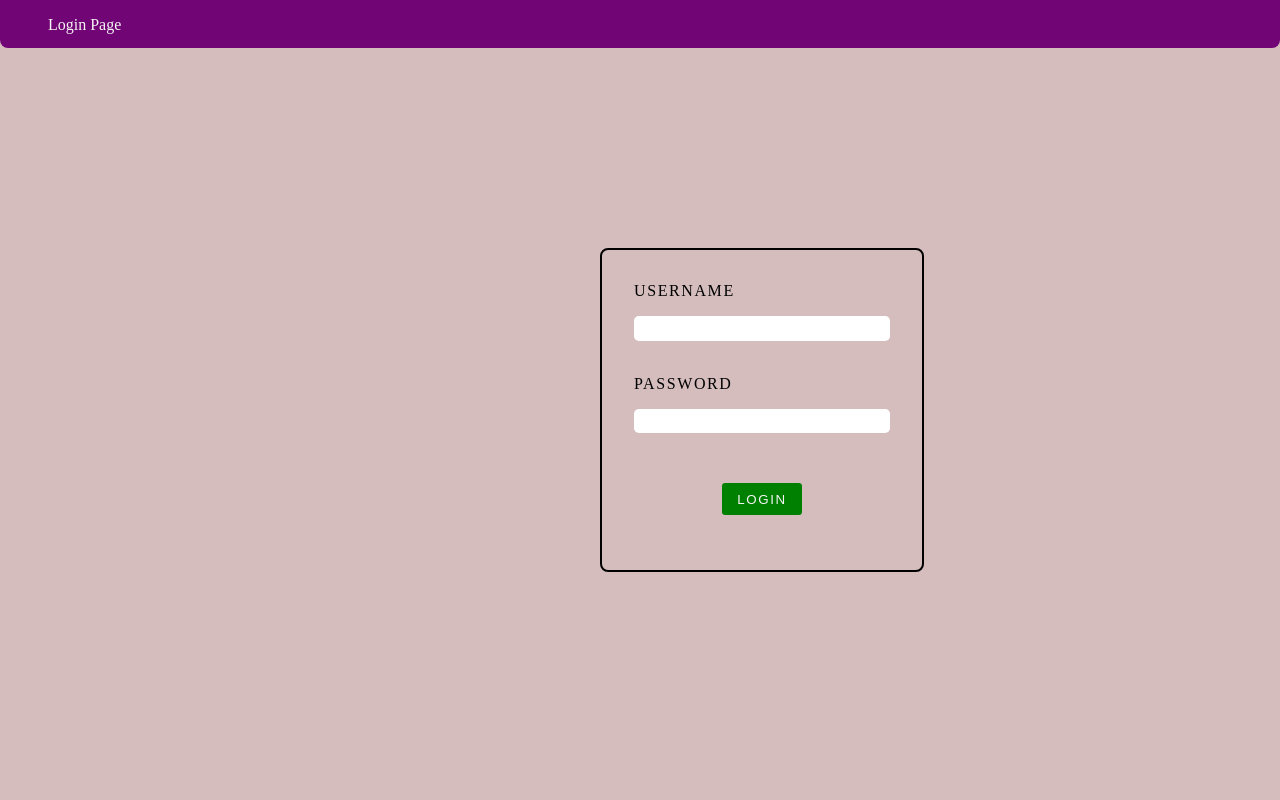
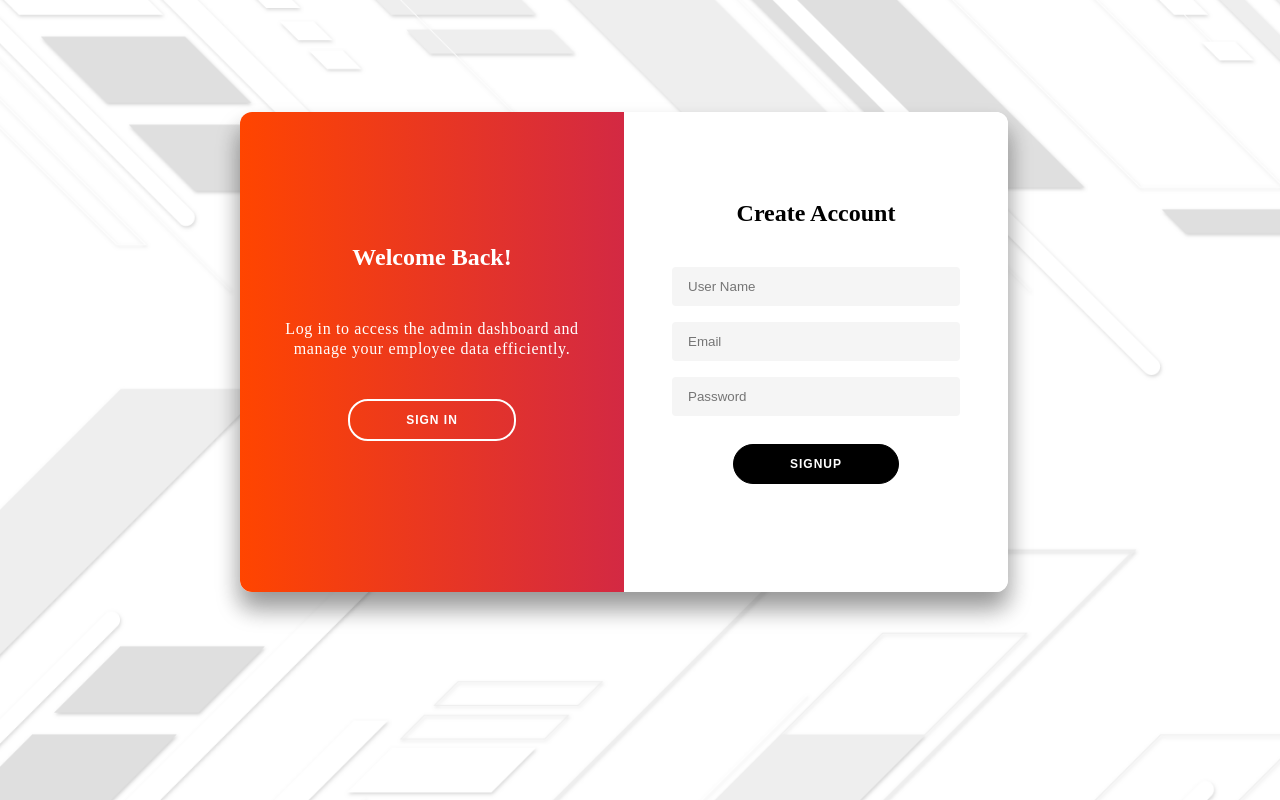
Before and after one commit to vishnu563/admin_login, a React (Create React App) app: page / in a window 1280 px wide. Built offline with nearby package versions, Linux system fonts and the light colour scheme.

Commit message:
Login & Signup Page Modified

```diff
--- a/src/Design.css
+++ b/src/Design.css
@@ -1,67 +1,166 @@
+*{
+    box-sizing: border-box;
+}
 body{
     background-color: rgb(213, 189, 189);
-    margin: 0;
-    padding: 0;
-    box-sizing: border-box;
+    background-image: url(./bg.png);
+    background-attachment: fixed;
+    background-repeat: no-repeat;
+    background-size: cover;
+    display: flex;
+    flex-direction: column;
+    min-height: 100%;
+    margin: 7rem 15rem;
 }
-.loginHead{
-    height: 2rem;
-    border-radius: 0rem 0rem 0.5rem 0.5rem ;
-    color: whitesmoke;
-    background-color:rgb(114, 5, 117);
-    padding-top: 1rem;
-    padding-left: 3rem;
+.container{
+    position: relative;
+    width: 48rem;
+    max-width: 100%;
+    min-height: 30rem;
+    background: white;
+    border-radius: 0.75rem;
+    overflow: hidden;
+    box-shadow: 0 1rem 1.5rem rgba(0,0,0,0.25),
+                0 1rem 1.5rem rgba(0,0,0,0.22);
 }
-.section{
-    color: black;
-    border: 2px solid rgb(0, 0, 0);
-    border-radius: 0.5rem;
-    min-width: 20rem;
-    min-height: 20rem;
-    max-width: 20rem;
-    max-height: 20rem;
-    margin-left: 75vh;
-    margin-top: 25vh;
+.sign-up, .sign-in{
+   position: absolute;
+   top: 0;
+   left: 0;
+   height: 100%;
+   transition: all 0.6s ease-in-out;
+}
+.sign-up{
+    width: 50%;
+    opacity: 0;
+    z-index: 1;
+}
+.sign-in{
+    width: 50%;
+    z-index: 2;
 }
 form{
-    padding: 2rem;
+    background: white;
     display: flex;
     flex-direction: column;
+    align-items: center;
     justify-content: center;
-    text-transform:uppercase;
-    letter-spacing: 0.1rem;
+    text-align: center;
+    padding: 0 3rem;
+    height: 100%;
 }
-form label{
-    margin-bottom: 1rem;
+h1{
+   font-weight: bold;
+   margin: 0;
+   padding-bottom: 2rem;
 }
-form input{
+p{
+    font-size: 1rem;
+    font-weight: 100;
+    line-height: 1.25rem;
+    letter-spacing: 0.04rem;
+    margin: 1rem 0 1.25rem;
+}
+input{
+    background: whitesmoke;
+    padding: 0.75rem 1rem;
+    margin: 0.5rem 1rem;
+    width: 100%;
+    border-radius: 0.25rem;
     border: none;
-    border-radius: 0.3rem;
-    padding: 0.3rem;
-    color: black;
-    margin-bottom: 1rem;
+    outline: none;
 }
-.loginButton{
-    margin-top: 1rem;
-    min-width: 100;
-    max-width: 5rem;
-    height: 2rem;
-    text-transform: inherit;
-    letter-spacing: inherit;
-    margin-left: 5.5rem;
-    background-color: green;
-    border: none;
-    border-radius: 0.2rem;
-    color: whitesmoke;
+a{
+    color: darkslategray;
+    font-size: 1rem;
+    text-decoration: none;
+    margin: 1rem 0;
 }
-.loginButton:hover{
+button{
+    color: white;
+    background: black;
+    font-size: 0.75rem;
+    font-weight: bold;
+    padding: 0.75rem 3.5rem;
+    margin: 1.25rem;
+    border-radius: 1.25rem;
+    border: 1px solid black;
+    outline: none;
+    letter-spacing: 1px;
+    text-transform: uppercase;
+    transition: 80ms ease-in;
     cursor: pointer;
 }
-.dashHead{
-    height: 2rem;
-    border-radius: 0rem 0rem 0.5rem 0.5rem ;
-    background-color:rgb(114, 5, 117);
+button:active{
+    transform: scale(0.90);
 }
+#signIn,#signUp{
+    background-color: transparent;
+    border: 2px solid white;
+}
+.container.right-panel-active .sign-ip{
+    transform: translateX(100%);
+}
+.container.right-panel-active .sign-up{
+    transform: translateX(100%);
+    opacity: 1;
+    z-index: 5;
+}
+.overlay-container{
+    position: absolute;
+    top: 0;
+    left: 50%;
+    width: 50%;
+    height: 100%;
+    overflow: hidden;
+    transition: transform 0.6s ease-in-out;
+    z-index: 100;
+}
+.container.right-panel-active .overlay-container{
+    transform: translateX(-100%);
+}
+.overlay{
+    position: relative;
+    color: white;
+    background: orangered;
+    left: -100%;
+    height: 100%;
+    width: 200%;
+    background: linear-gradient(to right,orangered,#a70d86);
+    transform: translateX(0);
+    transition: transform 0.6s ease-in-out;
+}
+.container.right-panel-active .overlay{
+    transform: translateX(50%);
+}
+.overlay-left, .overlay-right{
+    position: absolute;
+    display: flex;
+    align-items: center;
+    justify-content: center;
+    flex-direction: column;
+    padding: 0 2.5rem;
+    text-align: center;
+    top: 0;
+    height: 100%;
+    width: 50%;
+    transform: translateX(0);
+    transition: transform 0.6s ease-in-out;
+}
+.overlay-left{
+    transform: translateX(-20%);
+}
+.overlay-right{
+    right: 0;
+    transform: translateX(0);
+}
+.container.right-panel-active .overlay-left{
+    transform: translateX(0);
+}
+.container.right-panel-active .overlay-right{
+    transform: translateX(20%);
+}
+
 .dashHead h2{
     margin-top: -0.1rem;
     color: whitesmoke;
--- a/src/Login.js
+++ b/src/Login.js
@@ -2,55 +2,117 @@ import React, { useState } from 'react';
 import { useNavigate } from 'react-router-dom';
 
 function Login() {
-    const [name, setName] = useState("");
-    const [password, setPassword] = useState("");
+    const [signUpUsername, setSignUpUsername] = useState("");
+    const [signUpEmail, setSignUpEmail] = useState("");
+    const [signUpPassword, setSignUpPassword] = useState("");
+    const [signinUsername, setSigninUsername] = useState("");
+    const [signinPassword, setSigninPassword] = useState("");
+    const [isSignUp, setIsSignUp] = useState(true);
     const navigate = useNavigate();
 
-    function handleSubmit(e) {
+    function handleSignUpSubmit(e) {
         e.preventDefault();
-        if (name && password) {
-            navigate('/dashboard', { state: { username: name } });
+        if (signUpUsername&& signUpPassword && signUpEmail) {
+
         } else {
-            alert("Please enter both username and password.");
+            alert("Please fill out all fields for Sign Up.");
+        }
+    }
+
+    function handleSignInSubmit(e) {
+        e.preventDefault();
+        if (signinUsername && signinPassword) {
+            navigate('/dashboard', { state: { username: signinUsername } });
+        } else {
+            alert("Please enter both email and password.");
         }
     }
 
     return (
-        <>
-            <header className='loginHead'>
-                Login Page
-            </header>
+        <div className={`container ${isSignUp ? "right-panel-active" : ""}`} id="main">
+            <main>
 
-            <main>
-                <section className='section'>
-                    <form onSubmit={handleSubmit}>
-                        <label htmlFor="username">Username</label>
+                <section className="sign-up">
+                    <form onSubmit={handleSignUpSubmit}>
+                        <h1>Create Account</h1>
                         <input
                             type="text"
-                            id="username"
-                            name="username"
-                            value={name}
-                            onChange={(e) => setName(e.target.value)}
+                            id="signUpUsername"
+                            name="signUpUsername"
+                            placeholder='User Name'
+                            value={signUpUsername}
+                            onChange={(e) => setSignUpUsername(e.target.value)}
                             minLength={6}
                             required
                         />
-                        <br />
-                        <label htmlFor="password">Password</label>
+
+                        <input
+                            type="email"
+                            id="signUpEmail"
+                            name="signUpEmail"
+                            placeholder='Email'
+                            value={signUpEmail}
+                            onChange={(e) => setSignUpEmail(e.target.value)}
+                            required
+                        />
+
                         <input
                             type="password"
-                            id="password"
-                            name="password"
-                            value={password}
-                            onChange={(e) => setPassword(e.target.value)}
+                            id="signUpPassword"
+                            name="signUpPassword"
+                            placeholder='Password'
+                            value={signUpPassword}
+                            onChange={(e) => setSignUpPassword(e.target.value)}
                             minLength={8}
                             required
                         />
-                        <br />
-                        <button className='loginButton' type="submit">Login</button>
+                        <div className="signup-button"><button type="submit">Signup</button></div>
                     </form>
                 </section>
+
+                <section className="sign-in">
+                    <form onSubmit={handleSignInSubmit}>
+                        <h1>Sign In</h1>
+                        <input
+                            type="text"
+                            id="signinUsername"
+                            name="signinUsername"
+                            placeholder='User Name'
+                            value={signinUsername}
+                            onChange={(e) => setSigninUsername(e.target.value)}
+                            required
+                        />
+                        <input
+                            type="password"
+                            id="signinpassword"
+                            name="signinpassword"
+                            placeholder='Password'
+                            value={signinPassword}
+                            onChange={(e) => setSigninPassword(e.target.value)}
+                            minLength={8}
+                            required
+                        />
+                        <a href="#">Forgot Your Password?</a>
+                        <div className="signin-button"><button type="submit">Sign In</button></div>
+                    </form>
+                </section>
+
+                <section className="overlay-container">
+                    <div className="overlay">
+                        <div className="overlay-left">
+                            <h1>Welcome Back!</h1>
+                            <p>Log in to access the admin dashboard and manage your employee data efficiently.</p>
+                            <button onClick={() => setIsSignUp(false)} id="signIn">Sign In</button>
+                        </div>
+                        <div className="overlay-right">
+                            <h1>Hello!</h1>
+                            <p>Join the admin community and start building efficient employee management systems today.</p>
+                            <button onClick={() => setIsSignUp(true)} id="signUp">Sign Up</button>
+                        </div>
+                    </div>
+                </section>
             </main>
-        </>
+        </div>
     );
 }
 
```
Also changed, not shown: src/Dashboard.js (+20 -18 lines), src/bg.png (added).
